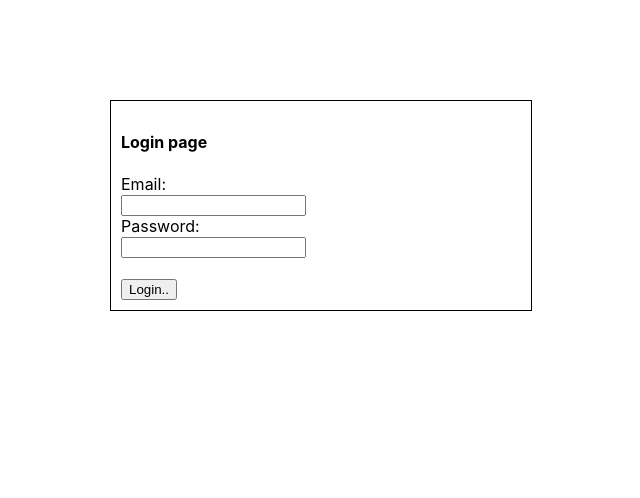
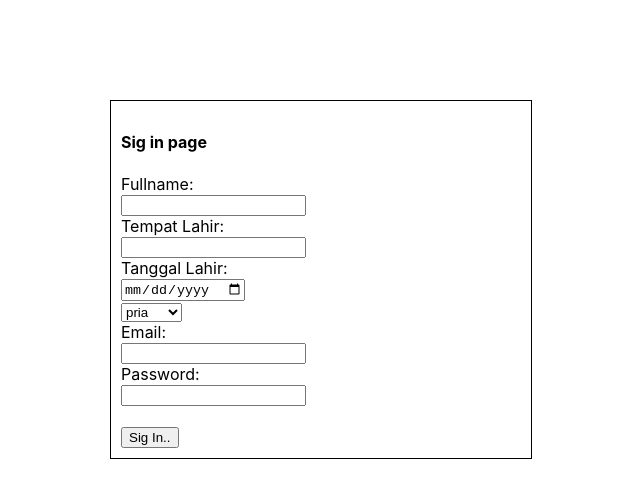
Before and after one commit to fidyaai/reactjs-fidy, a React (Create React App) app: page / in a window 1280 px wide. Shown: the top 498 px of the page, without its empty margins (319-959 px from the left). Built offline with nearby package versions, Linux system fonts and the light colour scheme.

Commit message:
3. Task Form Validation

```diff
--- a/src/App.js
+++ b/src/App.js
@@ -1,10 +1,11 @@
-import Form from "./materi/Form/Index";
+// import Form from "./materi/Form/Index";
+import FormValidation from "./materi/Form/Task/FormValidation/FormValidation";
 
 
 function App() {
   return (
     <div className="App">
-     <Form />
+     <FormValidation />
     </div>
   );
 }
--- a/src/materi/Styling/Task/FormValidation/FormValidation.jsx
+++ b/src/materi/Form/Task/FormValidation/FormValidation.jsx
@@ -24,13 +24,29 @@ class FormValidation extends React.Component {
     state= {
         email: '',
         password: '',
+        fullname: '',
+        tempatlahir: '',
+        tanggallahir: '',
+
         errors: []
     }
     handleSubmit= (event) => {
         event.preventDefault();
-        const {email, password}= this.state;
+        const {email, password, fullname, tempatlahir, tanggallahir,jeniskelamin}= this.state;
 
         let message=[];
+        if(fullname.length === 0){
+            message = [...message, 'Nama tidak boleh kosong'];
+        }
+        if(tempatlahir.length === 0){
+            message = [...message, 'Tempat lahir tidak boleh kosong'];
+        }
+        if(tanggallahir.length === 0){
+            message = [...message, 'tanggal lahir harus diisi'];
+        }
+        if(jeniskelamin.length === 0){
+            message = [...message, 'jenis kelamin harus dipilih'];
+        }
         if(email.length === 0){
         message = [...message, 'Email tidak boleh kosong'];
         }
@@ -49,9 +65,12 @@ class FormValidation extends React.Component {
         }
         else{
             alert(`
-            nama: ${this.state.email}
-            jurusan: ${this.state.password}
-        `);
+            nama: ${this.state.fullname}
+            tempatlahir: ${this.state.tempatlahir}
+            tanggallahir: ${this.state.tanggallahir}
+            jeniskelamin: ${this.state.jeniskelamin}
+            email: ${this.state.email}
+            `);
         this.setState({
             errors: []
         })
@@ -72,12 +91,20 @@ render () {
             {
                 this.state.errors && <ShowErrors errors={this.state.errors}/>
             }
-            <h4>Login page</h4>
+            <h4>Sig in page</h4>
             <form onSubmit={this.handleSubmit} >
+                <Input type="text" name="fullname" label="Fullname" onChange={value => this.setState({fullname: value})} />
+                <Input type="text" name="tempatlahir" label="Tempat Lahir" onChange={value => this.setState({tempatlahir: value})} />
+                <Input type="date" name="tanggallahir" label="Tanggal Lahir" onChange={value => this.setState({tanggallahir: value})} />
+                <select name="jeniskelamin" label="Jenis Kelamin" onChange={value => this.setState({jeniskelamin: value})}>
+                <option name="pria" label="pria" onClick={value => this.setState({jeniskelamin: value})}>pria</option>
+                <option name="wanita" label="wanita" onClick={value => this.setState({jeniskelamin: value})}>wanita</option>
+                </select>
                 <Input type="email" name="email" label="Email" onChange={value => this.setState({email: value})} />
                 <Input type="password" name="password" label="Password" onChange={value => this.setState({password: value})} />
+
                 <br />
-                <button type="submit">Login..</button>
+                <button type="submit">Sig In..</button>
             </form>
         </div>
     )
--- a/src/materi/Styling/Task/FormValidation/Index.jsx
+++ b/src/materi/Form/Task/Index.jsx
@@ -1,11 +1,11 @@
 import React from "react";
-import Validation from "./FormValidation";
+import FormValidation from "./FormValidation/FormValidation";
 import
 
 function App() {
     return (
       <div className="App">
-        < Validation/>
+        < FormValidation/>
       </div>
     );
   }
```
